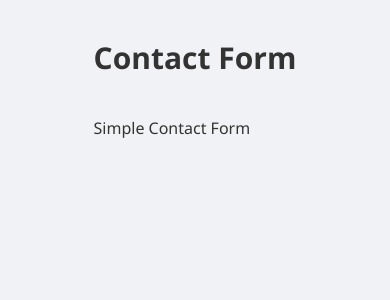
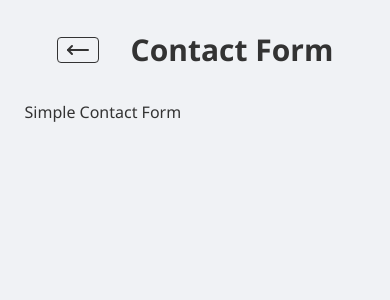
Before and after one commit to amankumar89/machine-coding-questions-react.js, a React (Vite) app: page /contact-form in a window 390 px wide. Shown: the top 300 px of the page. Built offline with nearby package versions, Linux system fonts and the light colour scheme.

Commit message:
Refactor Layout component to enhance navigation and styling. Added a back button for improved user experience and adjusted layout structure for better responsiveness.

```diff
--- a/src/components/Layout.tsx
+++ b/src/components/Layout.tsx
@@ -1,13 +1,25 @@
+import { useNavigate } from "react-router";
+import { MoveLeftIcon } from "lucide-react";
+
 type LayoutProps = {
     title: string;
     children: React.ReactNode;
 }
 const Layout = ({ title, children }: LayoutProps) => {
+    const navigate = useNavigate();
+
     return (
-        <div className="w-full min-h-screen p-10">
-            <h1 className="text-3xl font-bold text-center mb-10">
-                {title ?? 'Machine Coding Question'}
-            </h1>
+        <div className="w-full h-screen py-8">
+            <div className="flex items-center justify-center mb-8 px-8">
+                {window && window.location.pathname !== '/' && (
+                    <button type="button" onClick={() => navigate('/')} className="mr-8 border rounded-sm px-2">
+                        <MoveLeftIcon />
+                    </button>
+                )}
+                <span className="text-3xl font-bold text-center">
+                    {title ?? 'Machine Coding Question'}
+                </span>
+            </div>
             {children}
         </div>
     );
```
